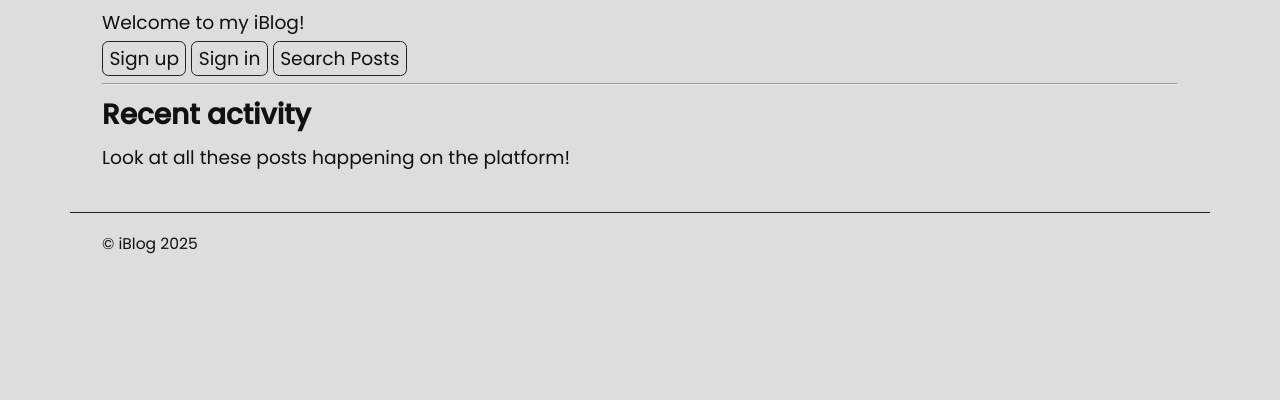
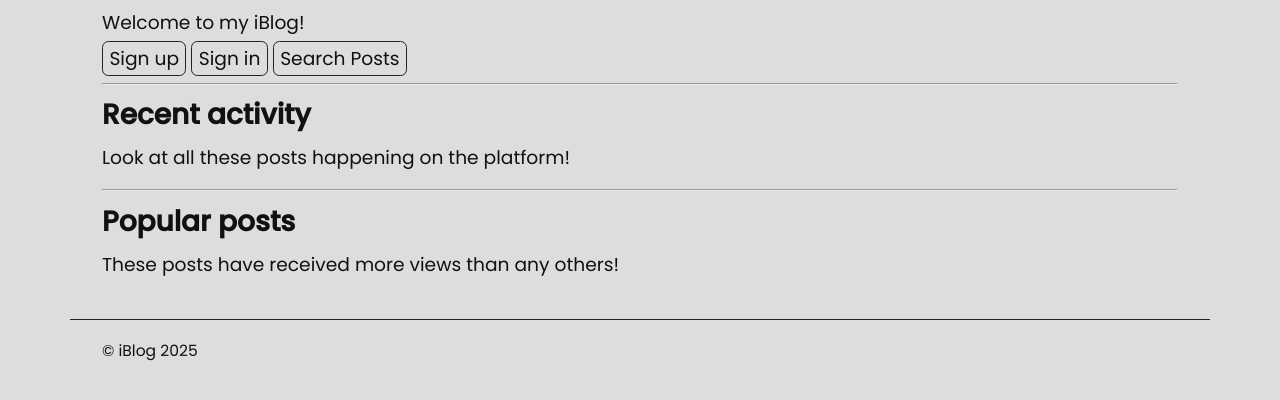
Before and after one commit to arhaankk/iBlog, a PHP site: page / in a window 1280 px wide. Shown: the part 157-557 px from the top of the page. Run offline with PHP 8.4, Linux system fonts and the light colour scheme; data comes from the database, SQL or seed files in the repository; tables that the repository leaves empty hold one stand-in row (values such as "Sample post"); data that the repository does not hold is empty.

Commit message:
Add popular posts to index page
A tiny change, but it's a requirement.

```diff
--- a/pages/index.php
+++ b/pages/index.php
@@ -23,13 +23,20 @@
 	<a href="<?php echo $page->data('pages'); ?>/admin.php" class="button">Admin Panel</a>
 	<?php } ?>
 	<hr>
-	<!-- TODO: Replace placeholder -->
 	<h2>Recent activity</h2>
 	<p>Look at all these posts happening on the platform!</p>
 	<?php
 		require_once('../util/blog-card.php');
 		$posts = $app->getClass('IB\Posts');
-		$cards = $posts->get([], limit: 10);
+		$cards = $posts->get([], limit: 5, order: 'created_at DESC');
+		foreach ($cards as $card)
+			echo generatePostHtml($card, null, false);
+	?>
+	<hr>
+	<h2>Popular posts</h2>
+	<p>These posts have received more views than any others!</p>
+	<?php
+		$cards = $posts->get([], limit: 5, order: 'views DESC');
 		foreach ($cards as $card)
 			echo generatePostHtml($card, null, false);
 	?>
```
